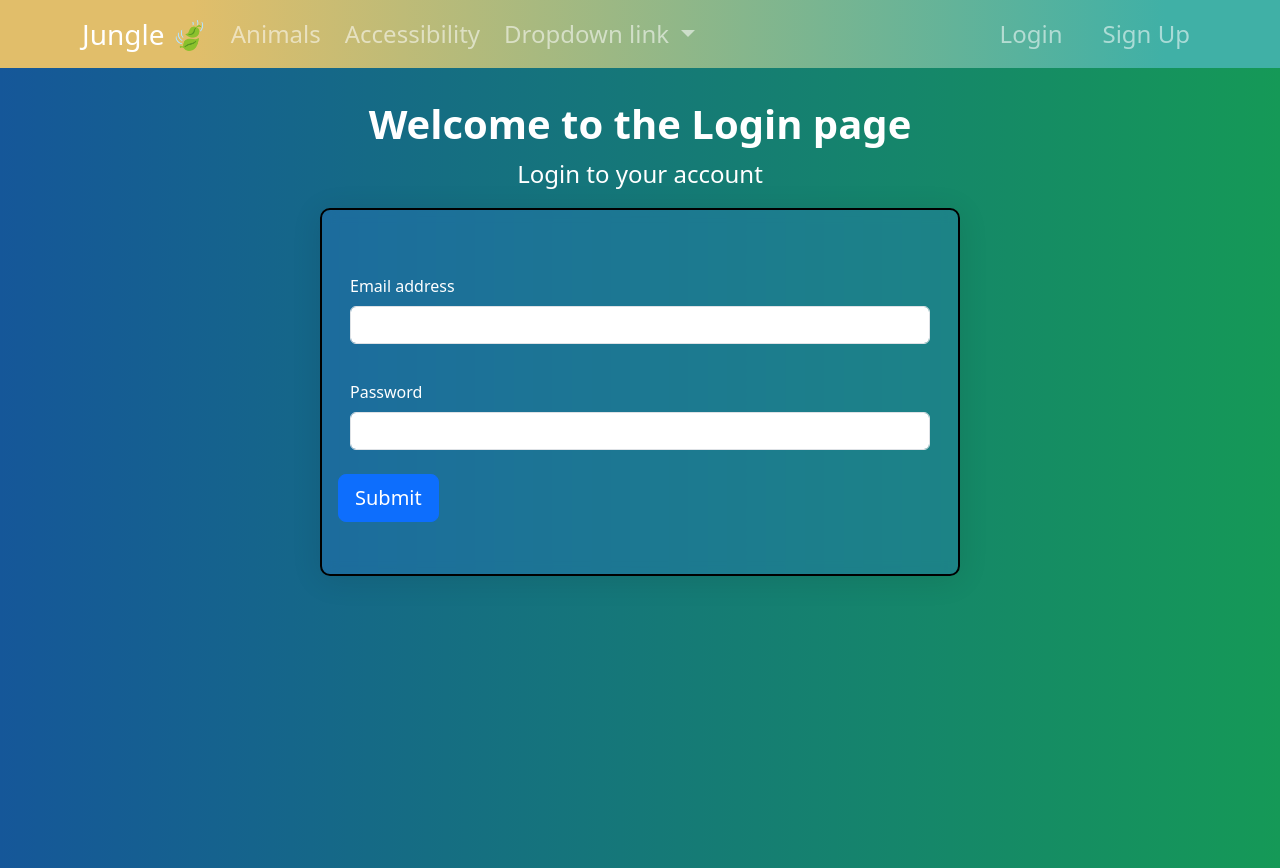
After one commit to rubayeaAlketbi/Coursework_2, a Flask app: page /login in a window 1280 px wide. The commit adds this page. Run offline with Flask 3, Linux system fonts and the light colour scheme.

Commit message:
Add login functionality with form validation and CSRF protection

```diff
--- a/CW2/app/__init__.py
+++ b/CW2/app/__init__.py
@@ -1,4 +1,5 @@
 from flask import Flask
 
-app = Flask(__name__)
+app = Flask(__name__, static_folder='static', template_folder='templates')
+app.config.from_object('config')
 from app import views
--- a/CW2/app/static/CSS/style.css
+++ b/CW2/app/static/CSS/style.css
@@ -37,3 +37,28 @@
     display: flex;
     justify-content: center ; /* Aligns the child elements (image) to the right */
 }
+
+.h-full {
+    height: 100vh; /* Full viewport height */
+}
+
+.formContainer {
+    width: 100%;
+    margin: auto;
+    border: 2px solid #000;
+    padding: 3rem;
+}
+
+.login{
+    background-image: url("../img/jungle.jpg");
+    background-size: cover;
+    background-position: center;
+    background-repeat: no-repeat;
+    color:white;
+}
+
+.Cryptonite{
+    background: #159957;
+    background: -webkit-linear-gradient(to right, #155799, #159957);
+    background: linear-gradient(to right, #155799, #159957);
+}
--- a/CW2/app/templates/home.html
+++ b/CW2/app/templates/home.html
@@ -44,7 +44,7 @@
             </ul>
             <ul class="navbar-nav ms-auto d-flex gap-4 fs-4">
               <li class="nav-item">
-                <a class="nav-link" href="#">Login</a>
+                <a class="nav-link" href="{{url_for("login")}}">Login</a>
               </li>
               <li class="nav-item fs-4">
                 <a class="nav-link">Sign Up</a>
--- /dev/null
+++ b/CW2/app/templates/login.html
@@ -0,0 +1,23 @@
+{%extends "home.html"%}
+{%block content%}
+<main class="container-fluid p-4 h-full Cryptonite">
+    <div class = "container ">
+        <div class ="row p-2 d-flex justify-content-center align-items-center h-100">
+            <div class = "col-12 text-center">
+                <h1 class="fw-bold text-white">Welcome to the Login page</h1>
+                <p class="fs-4 fw-light text-white">Login to your account</p>
+            </div>
+        <form class="formContainer glassContainer" style="max-width:40rem; border-radius:10px;">
+            <div class="mb-1 p-3">
+                <label for="exampleInputEmail1" class="form-label text-white">Email address</label>
+                <input type="email" class="form-control" id="exampleInputEmail1" aria-describedby="emailHelp">
+            </div>
+            <div class="mb-1 p-3">
+                <label for="exampleInputPassword1" class="form-label text-white">Password</label>
+                <input type="password" class="form-control" id="exampleInputPassword1">
+            </div>
+            <button type="submit" class="btn btn-primary btn-lg m-1">Submit</button>
+        </form>
+    </div>
+</main>
+{%endblock content%}
--- a/CW2/app/views.py
+++ b/CW2/app/views.py
@@ -4,3 +4,7 @@ from flask import render_template, flash, redirect
 @app.route('/')
 def about():
     return render_template("about.html")
+
+@app.route('/login')
+def login():
+    return render_template("login.html")
```
Also changed, not shown: CW2/app/forms.py (added, +9 -0 lines), CW2/config.py (added, +11 -0 lines).
